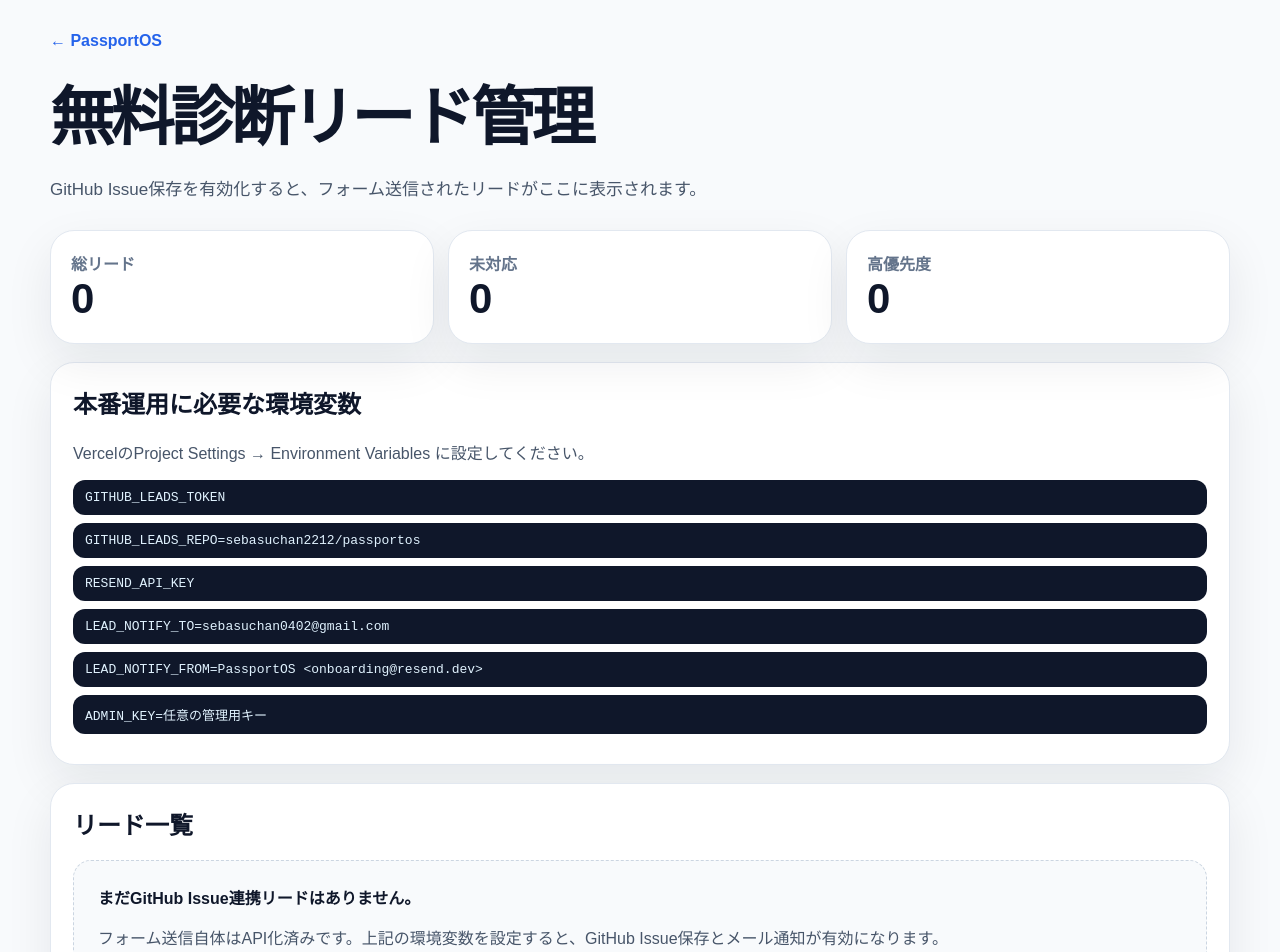
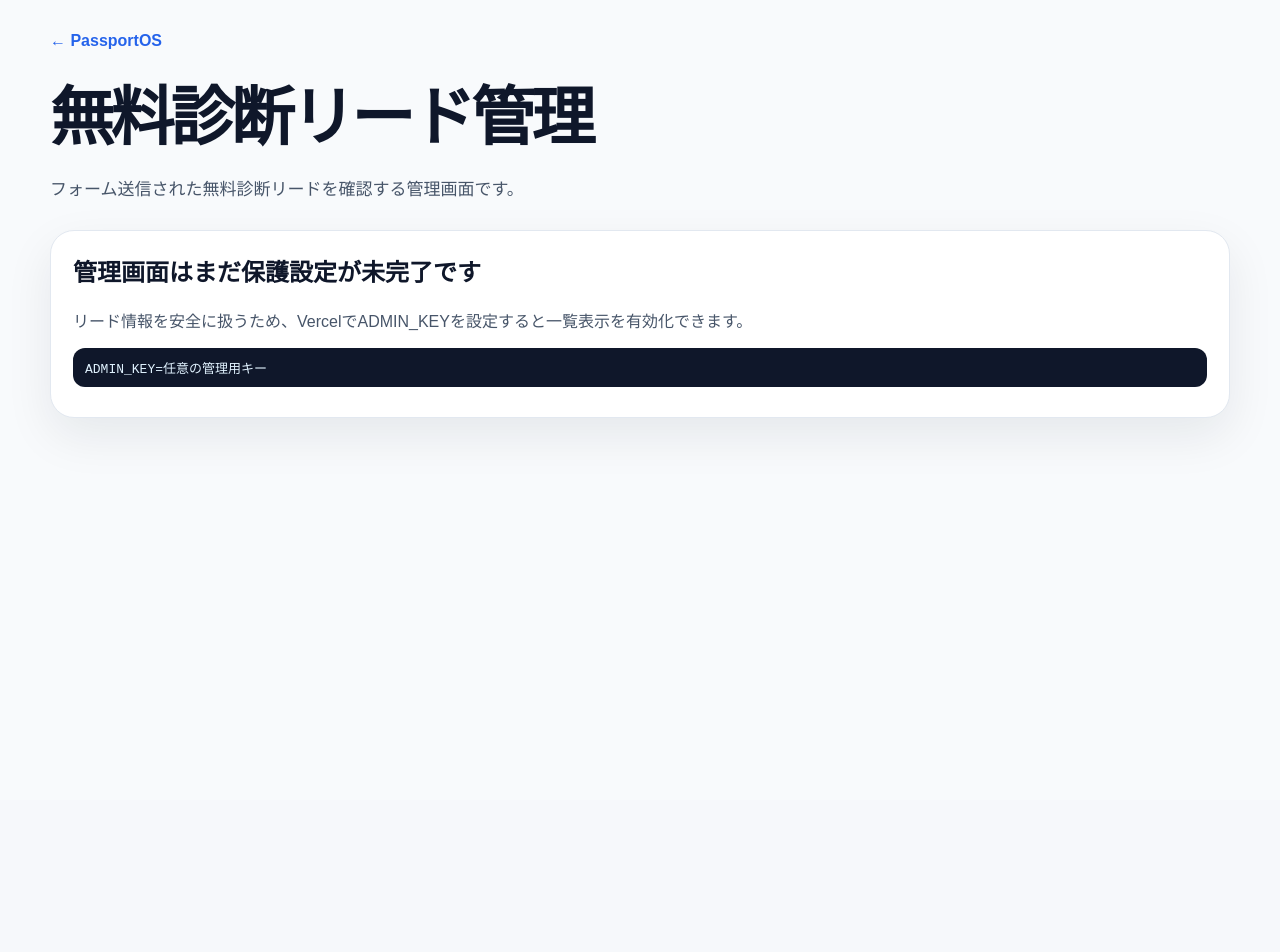
Before and after one commit to sebasuchan2212/passportos, a Next.js app: page /admin in a window 1280 px wide. Shown: the top 952 px of the page. After the commit the page ends 800 px from the top, so only its background shows below. Built offline with nearby package versions, Linux system fonts and the light colour scheme.

Commit message:
Protect admin dashboard with admin key

```diff
--- a/src/app/admin/page.tsx
+++ b/src/app/admin/page.tsx
@@ -3,8 +3,17 @@ import styles from './admin.module.css';
 
 export const dynamic = 'force-dynamic';
 
-export default async function AdminPage() {
-  const leads = await GitHubLeadStorageService.listIssues();
+type AdminPageProps = {
+  searchParams?: Promise<Record<string, string | string[] | undefined>>;
+};
+
+export default async function AdminPage({ searchParams }: AdminPageProps) {
+  const params = searchParams ? await searchParams : {};
+  const key = Array.isArray(params.key) ? params.key[0] : params.key;
+  const adminKey = process.env.ADMIN_KEY;
+  const isConfigured = Boolean(adminKey);
+  const isAuthorized = isConfigured && key === adminKey;
+  const leads = isAuthorized ? await GitHubLeadStorageService.listIssues() : [];
   const total = leads.length;
   const high = leads.filter((lead) => lead.priority === 'high').length;
   const newCount = leads.filter((lead) => lead.status === 'new').length;
@@ -15,10 +24,28 @@ export default async function AdminPage() {
         <div>
           <a href="/" className={styles.back}>← PassportOS</a>
           <h1>無料診断リード管理</h1>
-          <p>GitHub Issue保存を有効化すると、フォーム送信されたリードがここに表示されます。</p>
+          <p>フォーム送信された無料診断リードを確認する管理画面です。</p>
         </div>
       </header>
 
+      {!isConfigured && (
+        <section className={styles.setup}>
+          <h2>管理画面はまだ保護設定が未完了です</h2>
+          <p>リード情報を安全に扱うため、VercelでADMIN_KEYを設定すると一覧表示を有効化できます。</p>
+          <code>ADMIN_KEY=任意の管理用キー</code>
+        </section>
+      )}
+
+      {isConfigured && !isAuthorized && (
+        <section className={styles.setup}>
+          <h2>管理キーを入力してください</h2>
+          <p>URLの末尾に <code>?key=設定したADMIN_KEY</code> を付けてアクセスしてください。</p>
+          <code>https://passportos-jet.vercel.app/admin?key=YOUR_ADMIN_KEY</code>
+        </section>
+      )}
+
+      {isAuthorized && (
+        <>
           <section className={styles.kpis}>
             <div><span>総リード</span><strong>{total}</strong></div>
             <div><span>未対応</span><strong>{newCount}</strong></div>
@@ -41,7 +68,7 @@ export default async function AdminPage() {
             {leads.length === 0 ? (
               <div className={styles.empty}>
                 <strong>まだGitHub Issue連携リードはありません。</strong>
-            <p>フォーム送信自体はAPI化済みです。上記の環境変数を設定すると、GitHub Issue保存とメール通知が有効になります。</p>
+                <p>フォーム送信自体はAPI化済みです。GITHUB_LEADS_TOKENを設定すると、GitHub Issue保存とメール通知が有効になります。</p>
               </div>
             ) : (
               <div className={styles.tableWrap}>
@@ -64,6 +91,8 @@ export default async function AdminPage() {
               </div>
             )}
           </section>
+        </>
+      )}
     </main>
   );
 }
```
Lines whose indentation alone changed are shown as unchanged.
